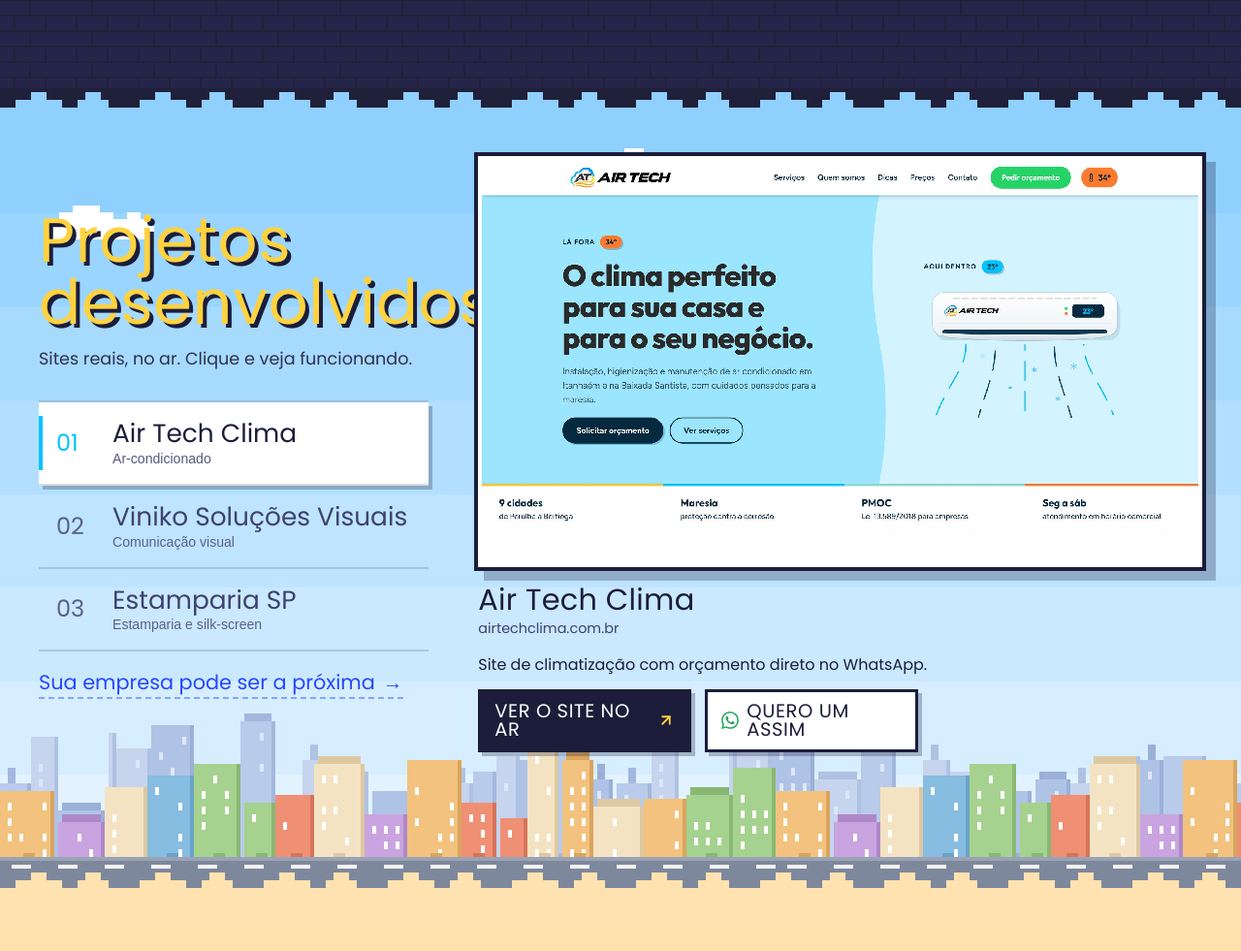
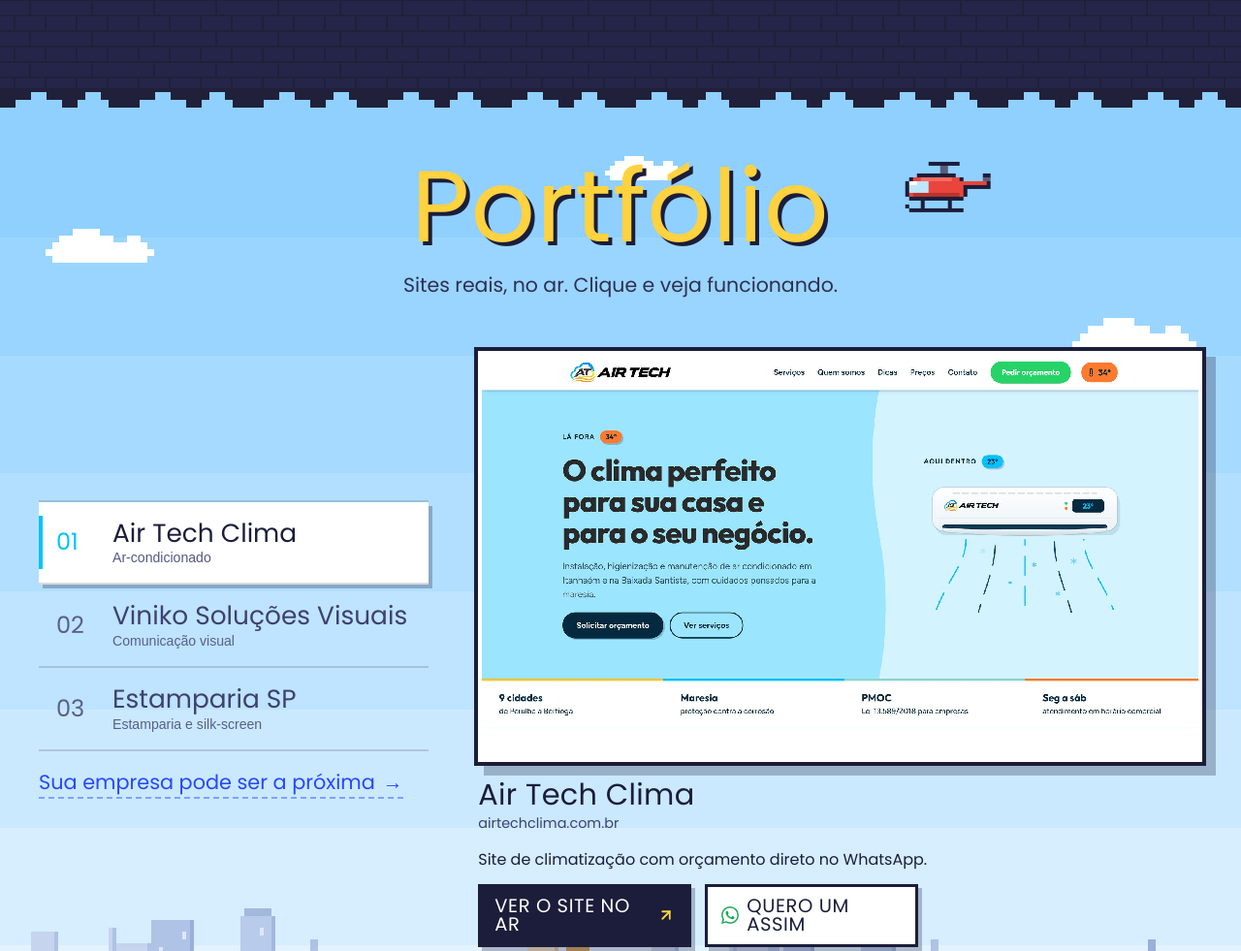
Before and after one commit to thiagoluza/portfolio, a plain HTML site: page index.html in a window 1280 px wide. Shown: the part 1500-2481 px from the top of the page at 97% size. Drawn offline with Linux system fonts and the light colour scheme; a web font is replaced by a local one.

Commit message:
Seção de projetos vira Portfólio com título centralizado
Co-Authored-By: Claude Opus 5.5 <noreply@anthropic.com>

```diff
--- a/index.html
+++ b/index.html
@@ -882,6 +882,22 @@
       color: #55587F;
     }
 
+    .vitrine .port-head {
+      max-width: none;
+      justify-items: center;
+      text-align: center;
+      margin: 0 auto clamp(32px, 4vw, 52px);
+    }
+
+    .vitrine .port-head h2 {
+      font-size: clamp(3.2rem, 9vw, 6.5rem);
+      line-height: 1;
+    }
+
+    .vitrine .port-head>p {
+      font-size: clamp(1.1rem, 1.6vw, 1.35rem);
+    }
+
     .vitrine-in {
       display: grid;
       grid-template-columns: minmax(0, .7fr) minmax(0, 1.3fr);
@@ -3245,7 +3261,7 @@
       <a class="hud-nome" href="#inicio"><span>THIAGO <b>LUZA</b></span></a>
       <nav class="hud-nav" aria-label="Seções">
         <a href="#viloes">O problema</a>
-        <a href="#trabalhos">Projetos</a>
+        <a href="#trabalhos">Portfólio</a>
         <a href="#como">Como funciona</a>
         <a href="#planos">Valores</a>
         <a href="#vila">Dúvidas</a>
@@ -3379,13 +3395,15 @@
     </section>
     <div class="degrau degrau-caverna-vitrine" aria-hidden="true"></div>
 
-    <section class="fase vitrine" id="trabalhos" data-fase="TRABALHOS">
+    <section class="fase vitrine" id="trabalhos" data-fase="PORTFÓLIO">
+      <div class="wrap">
+        <div class="sec-head port-head">
+          <h2>Portfólio</h2>
+          <p>Sites reais, no ar. Clique e veja funcionando.</p>
+        </div>
+      </div>
       <div class="wrap vitrine-in">
         <div class="vitrine-lado">
-          <div class="sec-head">
-            <h2>Projetos desenvolvidos</h2>
-            <p>Sites reais, no ar. Clique e veja funcionando.</p>
-          </div>
           <ol class="projetos" role="tablist" aria-label="Projetos">
             <li><button class="projeto on" type="button" role="tab" id="aba-0" aria-selected="true"
                 aria-controls="cena-0" style="--cor: #00C2FF">
@@ -4210,7 +4228,7 @@
       <nav class="rodape-col" aria-label="Rodapé">
         <p class="rodape-tit">NAVEGAÇÃO</p>
         <ul>
-          <li><a href="#trabalhos">Projetos</a></li>
+          <li><a href="#trabalhos">Portfólio</a></li>
           <li><a href="#como">Como funciona</a></li>
           <li><a href="#planos">Valores</a></li>
           <li><a href="#contato">Contato</a></li>
```
